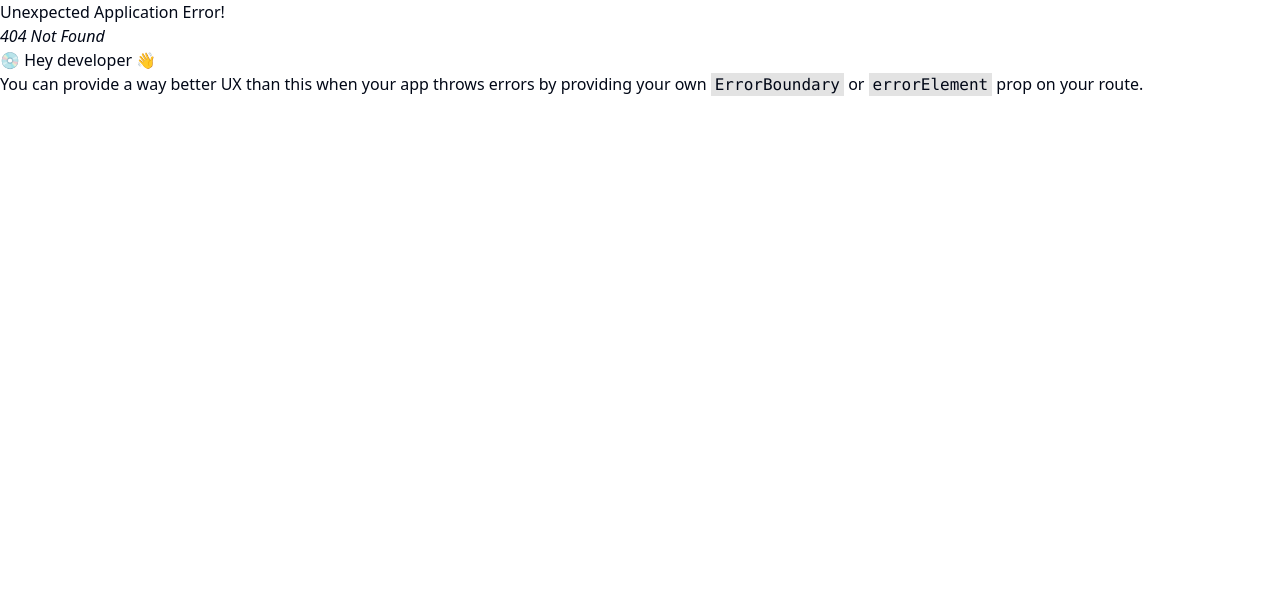
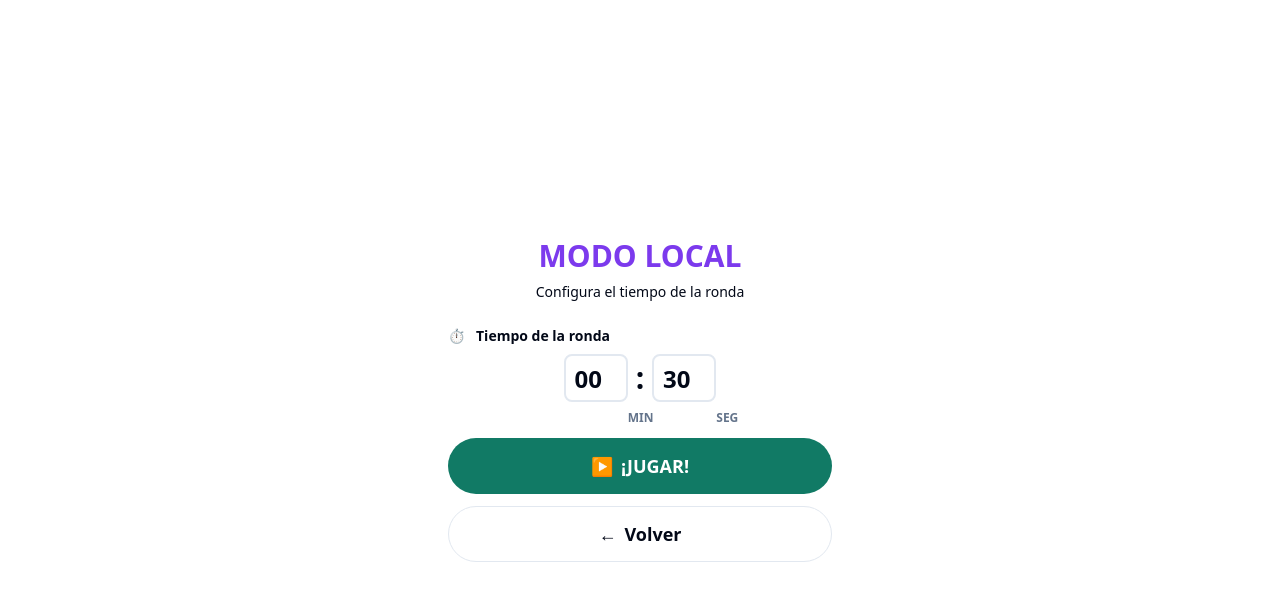
Before and after one commit to GermanDG6/banned-hint, a React (Vite) app in the folder frontend/: page /local/setup in a window 1280 px wide. Before the commit this address had no page. Shown: the top 600 px of the page. Built offline with nearby package versions, Linux system fonts and the light colour scheme.

Commit message:
feat: implement local setup page with timer configuration and navigation

```diff
--- a/frontend/src/features/lobby/ui/components/PlayerList/PlayerList.tsx
+++ b/frontend/src/features/lobby/ui/components/PlayerList/PlayerList.tsx
@@ -15,7 +15,7 @@ export function PlayerList({ players }: PlayerListProps) {
       ) : (
         <ul className={styles.list}>
           {players.map((player) => (
-            <li key={player.id.value} className={styles.item}>
+            <li key={player.getId()} className={styles.item}>
               <span className={styles.name}>{player.name}</span>
               <span
                 className={`${styles.badge} ${
--- a/frontend/src/pages/home/HomePage.module.css
+++ b/frontend/src/pages/home/HomePage.module.css
@@ -30,37 +30,6 @@
   @apply w-full max-w-sm max-h-48 object-cover;
 }
 
-.timerSection {
-  @apply mb-3 py-3;
+.actionsSection {
+  @apply flex flex-col gap-3 mt-4;
 }
-
-.timerLabel {
-  @apply text-sm font-semibold text-foreground mb-2 flex items-center gap-2;
-}
-
-.timerIcon {
-  @apply w-5 h-5 text-brand;
-}
-
-.timerRow {
-  @apply flex items-center justify-center gap-2;
-}
-
-.timerInput {
-  @apply w-16 h-12 text-center text-2xl font-bold border-2 border-border rounded-lg;
-  @apply focus:outline-none focus:ring-2 focus:ring-brand focus:border-brand;
-  @apply bg-background text-foreground;
-}
-
-.separator {
-  @apply text-3xl font-bold text-foreground;
-}
-
-.unitLabel {
-  @apply text-xs font-semibold text-muted-foreground absolute;
-  bottom: -1.5rem;
-}
-
-.timerInputWrapper {
-  @apply relative;
-}
--- a/frontend/src/pages/home/HomePage.tsx
+++ b/frontend/src/pages/home/HomePage.tsx
@@ -1,45 +1,16 @@
-import { useState } from 'react';
 import { useNavigate } from 'react-router-dom';
 import styles from './HomePage.module.css';
 import { CTAButton } from '@/components/ui/cta-button/CTAButton';
-import { Timer } from '@/features/round/domain/value-objects/timer.value-object';
-import { InvalidTimerException } from '@/features/round/domain/exceptions/invalid-timer.exception';
-import { RoundConfigSession } from '@/shared/session/round-config.session';
 
 export function HomePage() {
-  const [minutes, setMinutes] = useState(0);
-  const [seconds, setSeconds] = useState(30);
   const navigate = useNavigate();
 
-  const handleMinutesChange = (e: React.ChangeEvent<HTMLInputElement>) => {
-    const value = Math.max(0, parseInt(e.target.value, 10) || 0);
-    setMinutes(value);
+  const handleLocalMode = () => {
+    navigate('/local/setup');
   };
 
-  const handleSecondsChange = (e: React.ChangeEvent<HTMLInputElement>) => {
-    const value = Math.max(0, Math.min(59, parseInt(e.target.value, 10) || 0));
-    setSeconds(value);
-  };
-
-  const isValidTimer = (): boolean => {
-    try {
-      Timer.create(minutes, seconds);
-      return !(minutes === 0 && seconds === 0);
-    } catch {
-      return false;
-    }
-  };
-
-  const handlePlay = () => {
-    try {
-      Timer.create(minutes, seconds);
-      RoundConfigSession.save({ minutes, seconds });
-      navigate('/round');
-    } catch (error) {
-      if (error instanceof InvalidTimerException) {
-        console.error('Invalid timer configuration');
-      }
-    }
+  const handleLobbyMode = () => {
+    navigate('/lobby/new');
   };
 
   return (
@@ -60,46 +31,14 @@ export function HomePage() {
           />
         </div>
 
-        <div className={styles.timerSection}>
-          <label className={styles.timerLabel}>
-            <span className={styles.timerIcon}>⏱️</span>
-            Tiempo de la ronda
-          </label>
-
-          <div className={styles.timerRow}>
-            <div className={styles.timerInputWrapper}>
-              <input
-                type="number"
-                min="0"
-                max="59"
-                value={String(minutes).padStart(2, '0')}
-                onChange={handleMinutesChange}
-                className={styles.timerInput}
-                aria-label="Minutos"
-              />
-              <span className={styles.unitLabel}>MIN</span>
-            </div>
-
-            <div className={styles.separator}>:</div>
-
-            <div className={styles.timerInputWrapper}>
-              <input
-                type="number"
-                min="0"
-                max="59"
-                value={String(seconds).padStart(2, '0')}
-                onChange={handleSecondsChange}
-                className={styles.timerInput}
-                aria-label="Segundos"
-              />
-              <span className={styles.unitLabel}>SEG</span>
-            </div>
-          </div>
+        <div className={styles.actionsSection}>
+          <CTAButton onClick={handleLocalMode} icon="▶" variant="primary">
+            MODO LOCAL
+          </CTAButton>
+          <CTAButton onClick={handleLobbyMode} icon="👥" variant="secondary">
+            MODO SALA
+          </CTAButton>
         </div>
-
-        <CTAButton onClick={handlePlay} disabled={!isValidTimer()} icon="▶">
-          ¡JUGAR!
-        </CTAButton>
       </div>
     </main>
   );
--- /dev/null
+++ b/frontend/src/pages/local-setup/LocalSetupPage.module.css
@@ -0,0 +1,62 @@
+/* LocalSetupPage.module.css */
+
+.page {
+  height: 100dvh;
+  overflow: hidden;
+  @apply bg-background flex flex-col items-center justify-center px-4;
+}
+
+.container {
+  @apply w-full max-w-sm;
+}
+
+.header {
+  @apply text-center mb-3;
+}
+
+.title {
+  @apply text-3xl font-bold text-brand mb-2;
+}
+
+.subtitle {
+  @apply text-sm text-foreground text-center;
+}
+
+.timerSection {
+  @apply mb-3 py-3;
+}
+
+.timerLabel {
+  @apply text-sm font-semibold text-foreground mb-2 flex items-center gap-2;
+}
+
+.timerIcon {
+  @apply w-5 h-5 text-brand;
+}
+
+.timerRow {
+  @apply flex items-center justify-center gap-2;
+}
+
+.timerInput {
+  @apply w-16 h-12 text-center text-2xl font-bold border-2 border-border rounded-lg;
+  @apply focus:outline-none focus:ring-2 focus:ring-brand focus:border-brand;
+  @apply bg-background text-foreground;
+}
+
+.separator {
+  @apply text-3xl font-bold text-foreground;
+}
+
+.unitLabel {
+  @apply text-xs font-semibold text-muted-foreground absolute;
+  bottom: -1.5rem;
+}
+
+.timerInputWrapper {
+  @apply relative;
+}
+
+.actionsSection {
+  @apply flex flex-col gap-3 mt-6;
+}
--- /dev/null
+++ b/frontend/src/pages/local-setup/LocalSetupPage.tsx
@@ -0,0 +1,105 @@
+import { useState } from 'react';
+import { useNavigate } from 'react-router-dom';
+import styles from './LocalSetupPage.module.css';
+import { CTAButton } from '@/components/ui/cta-button/CTAButton';
+import { Timer } from '@/features/round/domain/value-objects/timer.value-object';
+import { InvalidTimerException } from '@/features/round/domain/exceptions/invalid-timer.exception';
+import { RoundConfigSession } from '@/shared/session/round-config.session';
+
+export function LocalSetupPage() {
+  const [minutes, setMinutes] = useState(0);
+  const [seconds, setSeconds] = useState(30);
+  const navigate = useNavigate();
+
+  const handleMinutesChange = (e: React.ChangeEvent<HTMLInputElement>) => {
+    const value = Math.max(0, parseInt(e.target.value, 10) || 0);
+    setMinutes(value);
+  };
+
+  const handleSecondsChange = (e: React.ChangeEvent<HTMLInputElement>) => {
+    const value = Math.max(0, Math.min(59, parseInt(e.target.value, 10) || 0));
+    setSeconds(value);
+  };
+
+  const isValidTimer = (): boolean => {
+    try {
+      Timer.create(minutes, seconds);
+      return !(minutes === 0 && seconds === 0);
+    } catch {
+      return false;
+    }
+  };
+
+  const handlePlay = () => {
+    try {
+      Timer.create(minutes, seconds);
+      RoundConfigSession.save({ minutes, seconds });
+      navigate('/round');
+    } catch (error) {
+      if (error instanceof InvalidTimerException) {
+        console.error('Invalid timer configuration');
+      }
+    }
+  };
+
+  const handleBack = () => {
+    navigate('/');
+  };
+
+  return (
+    <main className={styles.page}>
+      <div className={styles.container}>
+        <div className={styles.header}>
+          <h1 className={styles.title}>MODO LOCAL</h1>
+          <p className={styles.subtitle}>Configura el tiempo de la ronda</p>
+        </div>
+
+        <div className={styles.timerSection}>
+          <label className={styles.timerLabel}>
+            <span className={styles.timerIcon}>⏱️</span>
+            Tiempo de la ronda
+          </label>
+
+          <div className={styles.timerRow}>
+            <div className={styles.timerInputWrapper}>
+              <input
+                type="number"
+                min="0"
+                max="59"
+                value={String(minutes).padStart(2, '0')}
+                onChange={handleMinutesChange}
+                className={styles.timerInput}
+                aria-label="Minutos"
+              />
+              <span className={styles.unitLabel}>MIN</span>
+            </div>
+
+            <div className={styles.separator}>:</div>
+
+            <div className={styles.timerInputWrapper}>
+              <input
+                type="number"
+                min="0"
+                max="59"
+                value={String(seconds).padStart(2, '0')}
+                onChange={handleSecondsChange}
+                className={styles.timerInput}
+                aria-label="Segundos"
+              />
+              <span className={styles.unitLabel}>SEG</span>
+            </div>
+          </div>
+        </div>
+
+        <div className={styles.actionsSection}>
+          <CTAButton onClick={handlePlay} disabled={!isValidTimer()} icon="▶">
+            ¡JUGAR!
+          </CTAButton>
+          <CTAButton onClick={handleBack} variant="secondary" icon="←">
+            Volver
+          </CTAButton>
+        </div>
+      </div>
+    </main>
+  );
+}
--- a/frontend/src/routes/index.tsx
+++ b/frontend/src/routes/index.tsx
@@ -20,6 +20,10 @@ const DescriberPage = lazy(() =>
   import('../features/lobby/ui/pages').then((m) => ({ default: m.DescriberPage })),
 );
 
+const LocalSetupPage = lazy(() =>
+  import('../pages/local-setup/LocalSetupPage').then((m) => ({ default: m.LocalSetupPage })),
+);
+
 const RoundPage = lazy(() =>
   import('../pages/round/RoundPage').then((m) => ({ default: m.RoundPage })),
 );
@@ -32,6 +36,14 @@ export const router = createBrowserRouter([
       {
         index: true,
         element: <HomePage />,
+      },
+      {
+        path: 'local/setup',
+        element: (
+          <Suspense fallback={<div>Loading...</div>}>
+            <LocalSetupPage />
+          </Suspense>
+        ),
       },
       {
         path: 'lobby/new',
```
Also changed, not shown: 2 other files (tests, documents, lock files or other folders).
